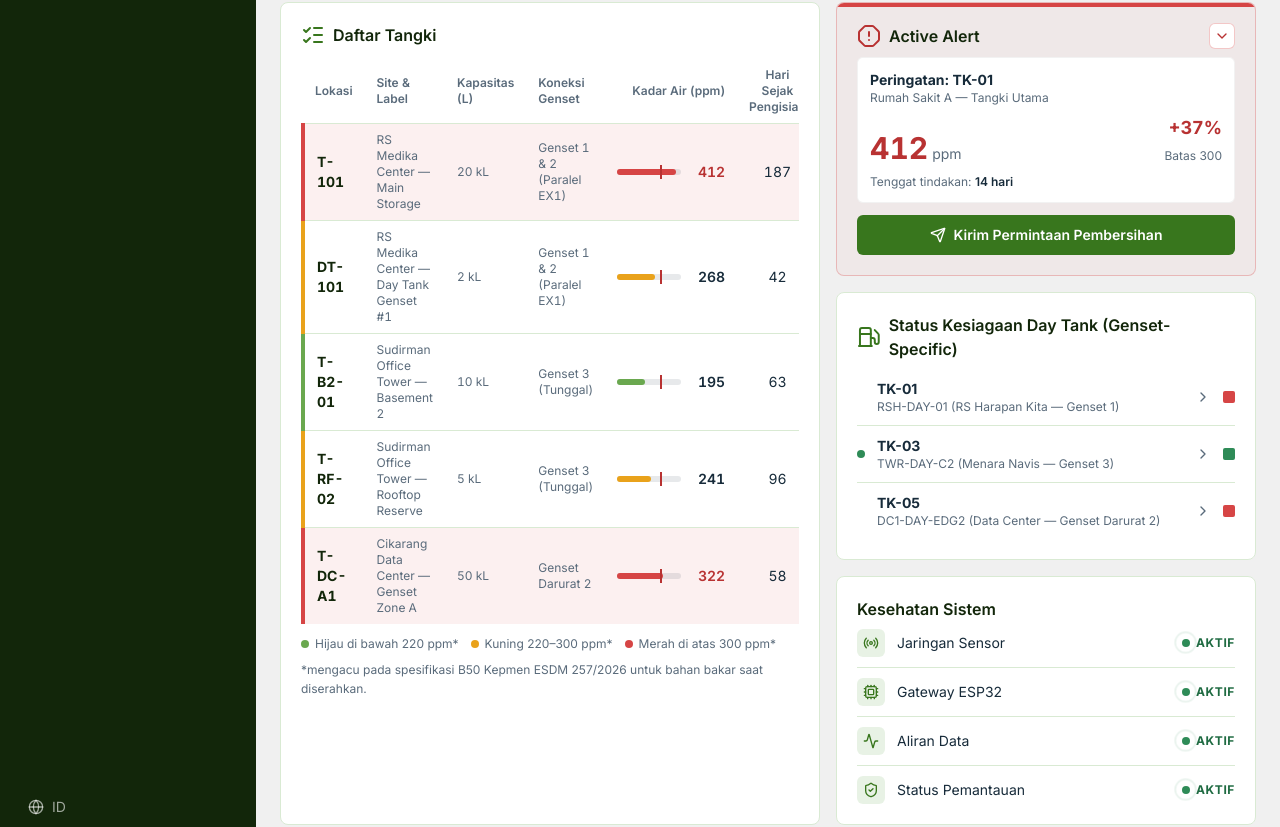
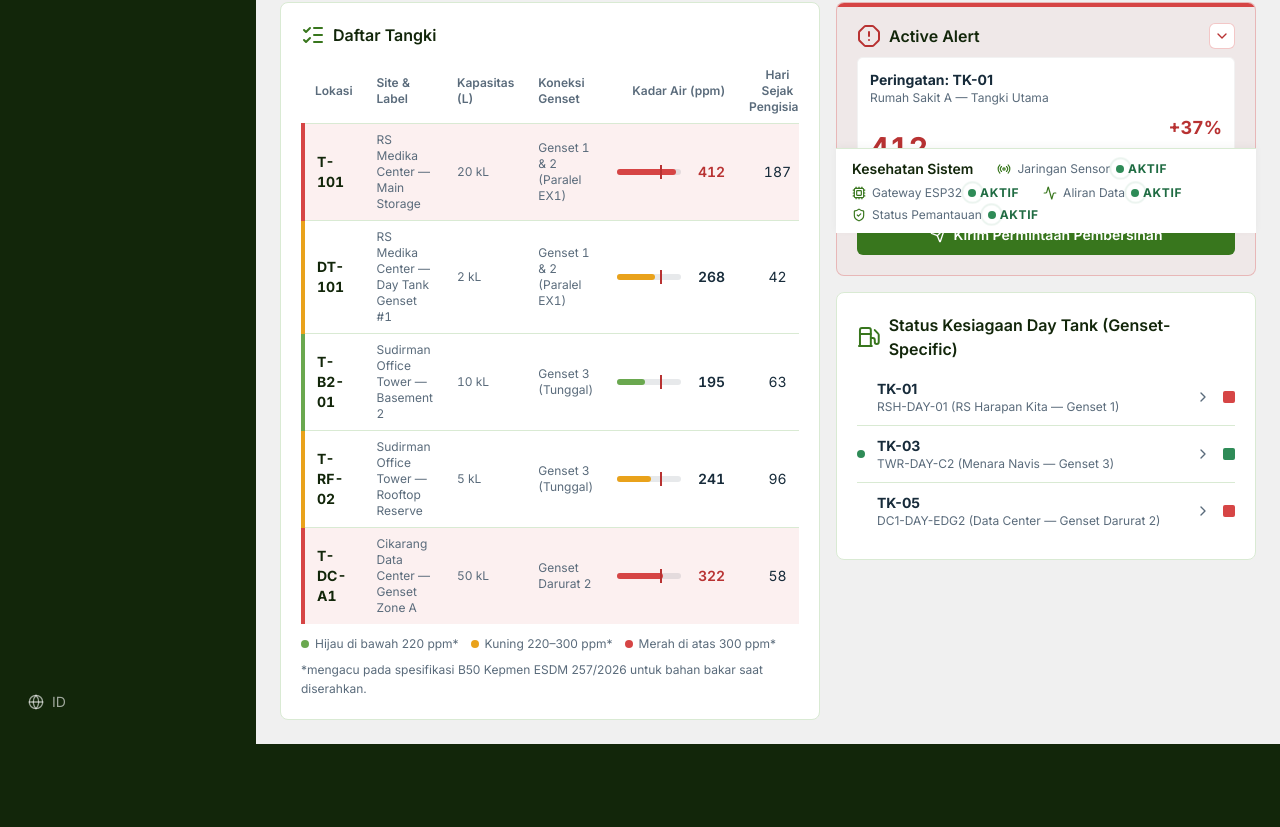
Before and after one commit to Nyanist/tangkis, a Next.js app: page /dashboard in a window 1280 px wide. Shown: the part 567-1394 px from the top of the page. Built offline with nearby package versions, Linux system fonts and the light colour scheme.

Commit message:
refactor(dashboard): update system health sticky status bar and location section layout

```diff
--- a/src/components/sections/dashboard/LokasiSection.tsx
+++ b/src/components/sections/dashboard/LokasiSection.tsx
@@ -3,7 +3,6 @@ import { useState } from "react";
 import { PROFIL_LOKASI } from "@/lib/data/dashboard";
 import TankTable from "./TankTable";
 import ProfilLokasiPanel from "./ProfilLokasiPanel";
-import SystemHealth from "./SystemHealth";
 
 const NAMA_LOKASI = Object.keys(PROFIL_LOKASI);
 
@@ -21,7 +20,6 @@ export default function LokasiSection() {
       </div>
       <div className="flex flex-col gap-4">
         <ProfilLokasiPanel lokasi={lokasi} onChangeLokasi={setLokasi} />
-        <SystemHealth />
       </div>
     </div>
   );
--- a/src/components/sections/dashboard/SystemHealth.tsx
+++ b/src/components/sections/dashboard/SystemHealth.tsx
@@ -8,20 +8,23 @@ const gayaStatus: Record<string, string> = {
   CEK: "text-[#8A5A00]",
 };
 
+// Sticky status bar, not a card — stops before whatever follows it in the page
+// (the demo-disclaimer strip on /dashboard-2, the site Footer on /dashboard)
+// since CSS sticky naturally un-sticks once that next content needs to show.
 export default function SystemHealth() {
   return (
-    <section aria-labelledby="judul-sistem" className="rounded-lg border border-brand-100 bg-white p-4 md:p-5">
-      <h2 id="judul-sistem" className="mb-2 font-semibold text-brand-950">Kesehatan Sistem</h2>
-      <ul>
+    <section
+      aria-labelledby="judul-sistem"
+      className="sticky bottom-0 z-20 flex flex-wrap items-center gap-x-6 gap-y-1.5 border-t border-brand-100 bg-white px-4 py-2.5 shadow-[0_-2px_8px_rgba(0,0,0,0.04)]"
+    >
+      <h2 id="judul-sistem" className="flex-none text-sm font-semibold text-brand-950">Kesehatan Sistem</h2>
       {STATUS_SISTEM.map((s) => {
         const Ikon = IKON_KESEHATAN[s.ikon] ?? IKON_KESEHATAN.pantau;
         return (
-            <li key={s.nama} className="flex items-center gap-3 border-t border-brand-100 py-2.5 first:border-t-0 first:pt-0 last:pb-0">
-              <span className="grid h-7 w-7 flex-none place-items-center rounded-md bg-brand-100/60 text-brand-700">
-                <Ikon className="h-4 w-4" />
-              </span>
-              <span className="min-w-0 flex-1 text-sm">{s.nama}</span>
-              <span className={cn("inline-flex items-center gap-1.5 text-xs font-bold tracking-wider", gayaStatus[s.status])}>
+          <span key={s.nama} className="flex items-center gap-1.5 text-xs">
+            <Ikon className="h-3.5 w-3.5 text-brand-700" />
+            <span className="text-[#5A6B7B]">{s.nama}</span>
+            <span className={cn("inline-flex items-center gap-1 font-bold tracking-wider", gayaStatus[s.status])}>
               {s.status === "AKTIF" ? (
                 <span className="led led--ok led--pulse" aria-hidden="true" />
               ) : s.status === "CEK" ? (
@@ -31,10 +34,9 @@ export default function SystemHealth() {
               )}
               {s.status}
             </span>
-            </li>
+          </span>
         );
       })}
-      </ul>
     </section>
   );
 }
```
Lines whose indentation alone changed are shown as unchanged.
